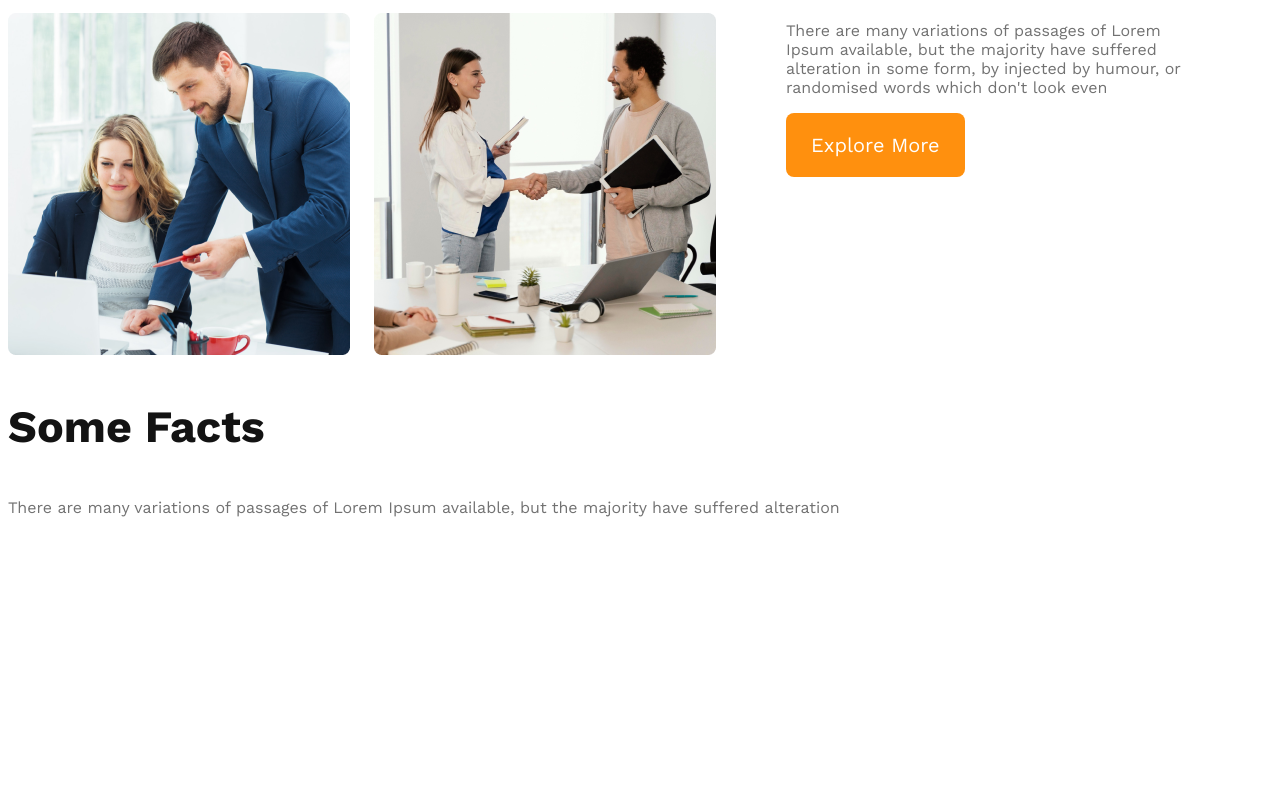
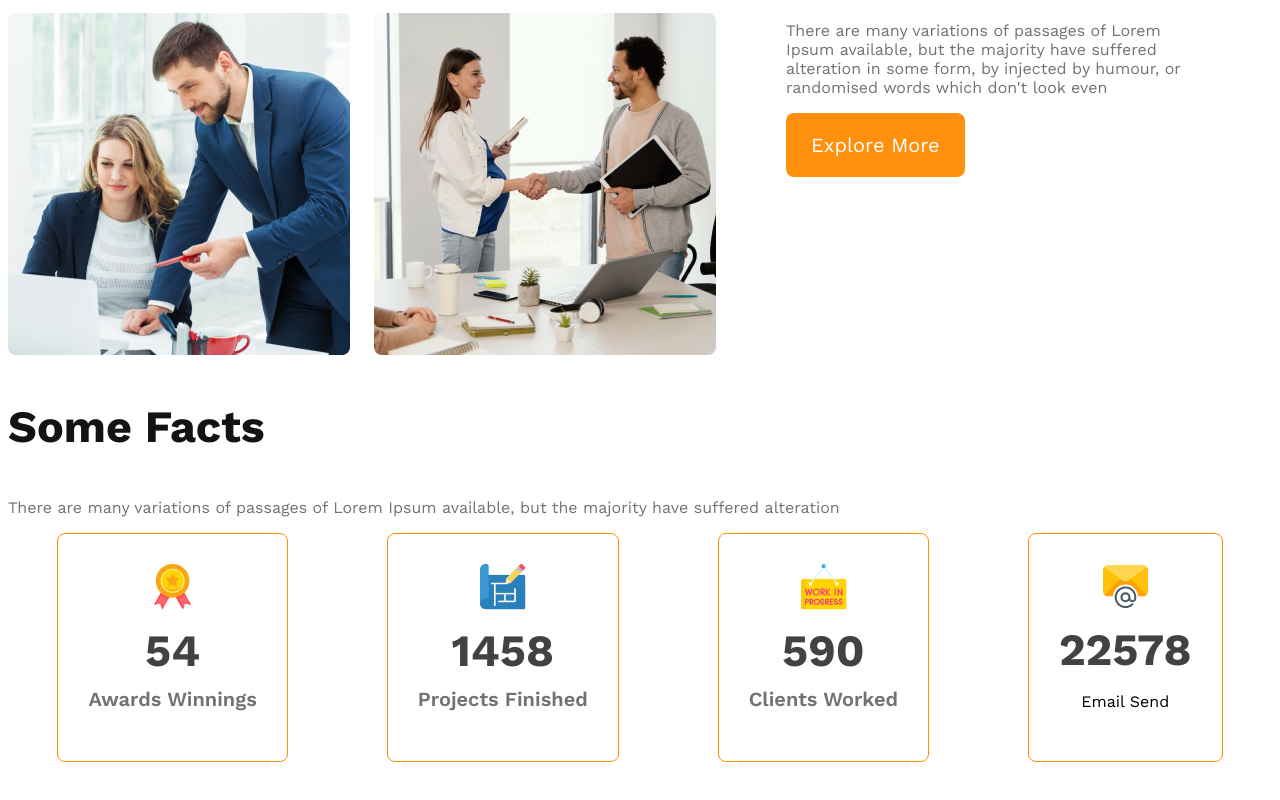
Before and after one commit to iam-dev-mehedi/g3-architect-website, a plain HTML site: page index.html in a window 1280 px wide. Shown: the part 1434-2234 px from the top of the page. Before the commit the page ends 2021 px from the top, so only its background shows below. Drawn offline with nearby package versions, Linux system fonts and the light colour scheme.

Commit message:
started facts section css

```diff
--- a/index.html
+++ b/index.html
@@ -51,6 +51,29 @@
            <section class="facts">
             <h3 class="section-title">Some Facts</h3>
             <p class="text-light-gray">There are many variations of passages of Lorem Ipsum available, but the majority have suffered alteration</p>
+            <div class="facts-card-container">
+                <!-- .card*4>img+h2.card-stats+p.card-title.text-light-gray -->
+                <div class="card">
+                    <img src="images/icons/ribon.png" alt="">
+                    <h2 class="card-stats">54</h2>
+                    <p class="card-title text-light-gray">Awards Winnings</p>
+                </div>
+                <div class="card">
+                    <img src="images/icons/projects.png" alt="">
+                    <h2 class="card-stats">1458</h2>
+                    <p class="card-title text-light-gray">Projects Finished</p>
+                </div>
+                <div class="card">
+                    <img src="images/icons/customers.png" alt="">
+                    <h2 class="card-stats">590</h2>
+                    <p class="card-title text-light-gray">Clients Worked</p>
+                </div>
+                <div class="card">
+                    <img src="images/icons/email.png" alt="">
+                    <h2 class="card-stats">22578</h2>
+                    <p class="title">Email Send</p>
+                </div>
+            </div>
            </section>
         </main>
     <footer>
--- a/styles/architect.css
+++ b/styles/architect.css
@@ -96,6 +96,29 @@ main{
     font-weight: 700;
 }
 
+/* facts section */
+.facts-card-container{
+    display: flex;
+    justify-content: space-around;
+}
+.facts-card-container .card{
+    border-radius: 8px;
+    border: 1px solid #FF900E;
+    text-align: center;
+    padding: 30px;
+}
+.facts-card-container .card-title{
+    font-weight: 600;
+    font-size: 1.25rem;
+    margin-top: 5px;
+}
+.facts-card-container .card-stats{
+    font-size: 2.8rem;
+    color: #424242;
+    margin-top: 10px;
+    margin-bottom: 10px;
+}
+
 
 
 
```
